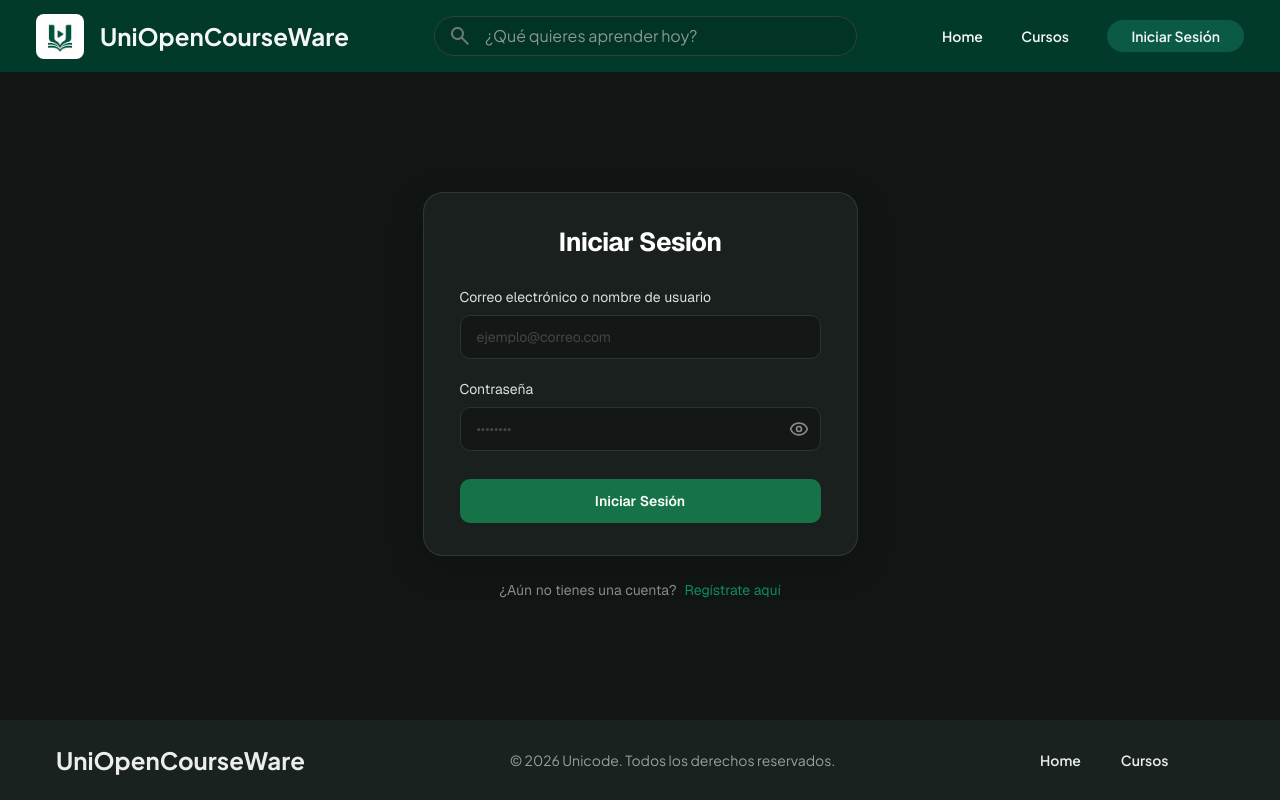
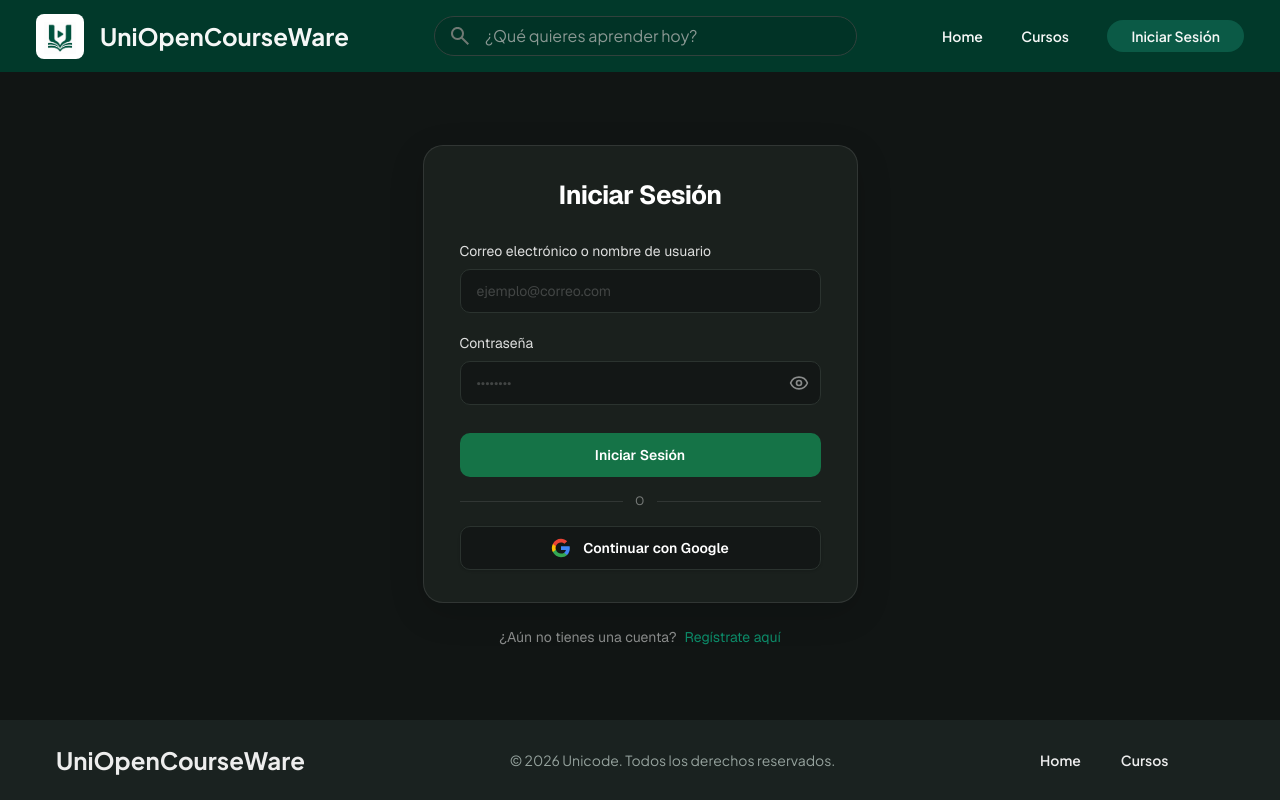
Before and after one commit to ccUnicode/UniOpenCourse, a Next.js app in the folder apps/frontend/: page /login in a window 1280 px wide. Built offline with nearby package versions, Linux system fonts and the light colour scheme; no server answers.

Commit message:
feat(auth): crear componente de botón google oauth e integrar en login y registro

```diff
--- a/apps/frontend/app/login/page.tsx
+++ b/apps/frontend/app/login/page.tsx
@@ -6,6 +6,7 @@ import React, { useState, useEffect } from 'react';
 import Link from 'next/link';
 import { useRouter } from 'next/navigation';
 import { saveUserDisplayName } from '@/lib/user-session';
+import GoogleSignInButton from '@/components/auth/google-sign-in-button';
 
 // Iconos SVG simples para el formulario
 const EyeIcon = ({ className = 'w-5 h-5' }) => (
@@ -47,6 +48,7 @@ export default function Login() {
   const [password, setPassword] = useState('');
   const [showPassword, setShowPassword] = useState(false);
   const [successMessage, setSuccessMessage] = useState('');
+  const [errorMessage, setErrorMessage] = useState('');
   const [unverifiedEmail, setUnverifiedEmail] = useState('');
   const [isResending, setIsResending] = useState(false);
   const [resendMessage, setResendMessage] = useState('');
@@ -75,6 +77,12 @@ export default function Login() {
     } else if (params.get('registered') === 'true') {
       setSuccessMessage('Registro recibido. Verifica tu correo antes de iniciar sesión.');
       router.replace('/login');
+    } else if (params.get('error') === 'google_auth_failed') {
+      setErrorMessage('No se pudo iniciar sesión con Google. Inténtalo nuevamente.');
+      router.replace('/login');
+    } else if (params.get('error') === 'invalid_token') {
+      setErrorMessage('La sesión de Google expiró o es inválida. Inténtalo de nuevo.');
+      router.replace('/login');
     }
   }, [router]);
 
@@ -98,6 +106,7 @@ export default function Login() {
     if (hasErrors) return;
 
     setIsLoading(true);
+    setErrorMessage('');
     setUnverifiedEmail('');
     setResendMessage('');
 
@@ -159,6 +168,12 @@ export default function Login() {
           {successMessage && (
             <div className="mb-4 rounded-lg bg-[#157347]/25 border border-[#157347]/45 p-3 text-sm text-[#45D483] text-center font-medium shadow-md">
               {successMessage}
+            </div>
+          )}
+
+          {errorMessage && (
+            <div className="mb-4 rounded-lg bg-red-500/15 border border-red-500/40 p-3 text-sm text-red-400 text-center font-medium shadow-md">
+              {errorMessage}
             </div>
           )}
 
@@ -255,6 +270,16 @@ export default function Login() {
                   {isLoading ? 'Iniciando sesión...' : 'Iniciar Sesión'}
                 </button>
               </div>
+
+              {/* Separador y Google Button */}
+              <div className="relative my-6 flex items-center justify-center">
+                <div className="w-full border-t border-white/10" />
+                <span className="absolute bg-[#1A201D] px-3 text-xs text-white/40 uppercase tracking-wider">
+                  o
+                </span>
+              </div>
+
+              <GoogleSignInButton text="Continuar con Google" />
             </form>
           </div>
 
--- a/apps/frontend/app/registro/page.tsx
+++ b/apps/frontend/app/registro/page.tsx
@@ -5,6 +5,7 @@ import { getSession, registerAccount, resendVerification } from '@/services/auth
 import React, { useState, useEffect } from 'react';
 import Link from 'next/link';
 import { useRouter } from 'next/navigation';
+import GoogleSignInButton from '@/components/auth/google-sign-in-button';
 
 const EyeIcon = ({ className = 'w-5 h-5' }) => (
   <svg
@@ -367,6 +368,16 @@ export default function Registro() {
               </button>
             </div>
 
+            {/* Separador y Google Button */}
+            <div className="relative my-6 flex items-center justify-center">
+              <div className="w-full border-t border-white/10" />
+              <span className="absolute bg-[#1A201D] px-3 text-xs text-white/40 uppercase tracking-wider">
+                o
+              </span>
+            </div>
+
+            <GoogleSignInButton text="Registrarse con Google" />
+
             {/* Texto inferior de login (dentro de la tarjeta) */}
             <div className="mt-6 flex flex-wrap items-center justify-center gap-x-2 gap-y-1 pt-2">
               <span className="text-sm text-white/50">¿Ya tienes una cuenta?</span>
--- /dev/null
+++ b/apps/frontend/components/auth/google-sign-in-button.tsx
@@ -0,0 +1,54 @@
+import React from 'react';
+
+interface GoogleSignInButtonProps {
+  /** Texto del botón (por defecto: 'Continuar con Google') */
+  text?: string;
+  /** Clases CSS adicionales */
+  className?: string;
+}
+
+/**
+ * Componente reutilizable para iniciar sesión o registrarse con Google.
+ * Sigue los lineamientos visuales oficiales de Google (icono multi-color)
+ * y la estética visual oscura de UniOpenCourse.
+ */
+export default function GoogleSignInButton({
+  text = 'Continuar con Google',
+  className = '',
+}: GoogleSignInButtonProps) {
+  const apiBase =
+    process.env.NEXT_PUBLIC_API_URL || 'http://localhost:3001';
+  const googleAuthUrl = `${apiBase}/auth/google`;
+
+  return (
+    <a
+      href={googleAuthUrl}
+      className={`flex h-11 w-full items-center justify-center gap-3 rounded-[10px] border border-[#2B332F] bg-[#131716] px-4 text-sm font-semibold text-white transition-colors duration-200 hover:border-white/20 hover:bg-[#1E2522] focus:outline-none focus:ring-2 focus:ring-[#157347]/40 cursor-pointer shadow-sm ${className}`}
+    >
+      <svg
+        className="h-5 w-5 shrink-0"
+        viewBox="0 0 24 24"
+        xmlns="http://www.w3.org/2000/svg"
+        aria-hidden="true"
+      >
+        <path
+          d="M22.56 12.25c0-.78-.07-1.53-.2-2.25H12v4.26h5.92c-.26 1.37-1.04 2.53-2.21 3.31v2.77h3.57c2.08-1.92 3.28-4.74 3.28-8.09z"
+          fill="#4285F4"
+        />
+        <path
+          d="M12 23c2.97 0 5.46-.98 7.28-2.66l-3.57-2.77c-.98.66-2.23 1.06-3.71 1.06-2.86 0-5.29-1.93-6.16-4.53H2.18v2.84C3.99 20.53 7.7 23 12 23z"
+          fill="#34A853"
+        />
+        <path
+          d="M5.84 14.09c-.22-.66-.35-1.36-.35-2.09s.13-1.43.35-2.09V7.06H2.18C1.43 8.55 1 10.22 1 12s.43 3.45 1.18 4.94l2.85-2.22.81-.63z"
+          fill="#FBBC05"
+        />
+        <path
+          d="M12 5.38c1.62 0 3.06.56 4.21 1.64l3.15-3.15C17.45 2.09 14.97 1 12 1 7.7 1 3.99 3.47 2.18 7.06l3.66 2.84c.87-2.6 3.3-4.52 6.16-4.52z"
+          fill="#EA4335"
+        />
+      </svg>
+      <span>{text}</span>
+    </a>
+  );
+}
```
